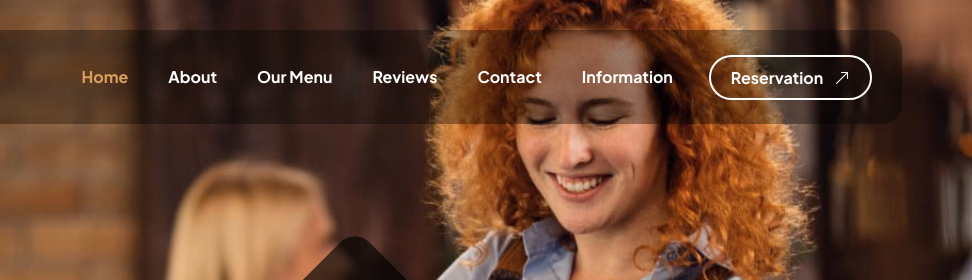
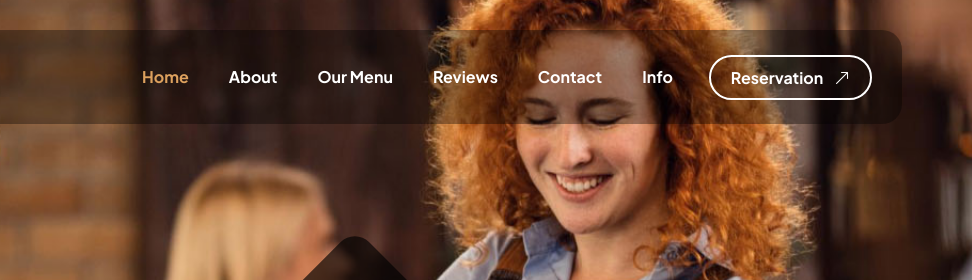
Before and after one commit to ibidamola/MarketPeak, a plain HTML site: page index.html in a window 1280 px wide. Shown: the top 280 px of the page, 308-1280 px from the left. Drawn offline with Linux system fonts and the light colour scheme.

Commit message:
change to index

```diff
--- a/index.html
+++ b/index.html
@@ -72,7 +72,7 @@ Bootstrap 5 HTML CSS Template
                                 </li>
 
                                 <li class="nav-item">
-                                    <a class="nav-link click-scroll" href="#section_6">Information</a>
+                                    <a class="nav-link click-scroll" href="#section_6">Info</a>
                                 </li>
                             </ul>
 
```
